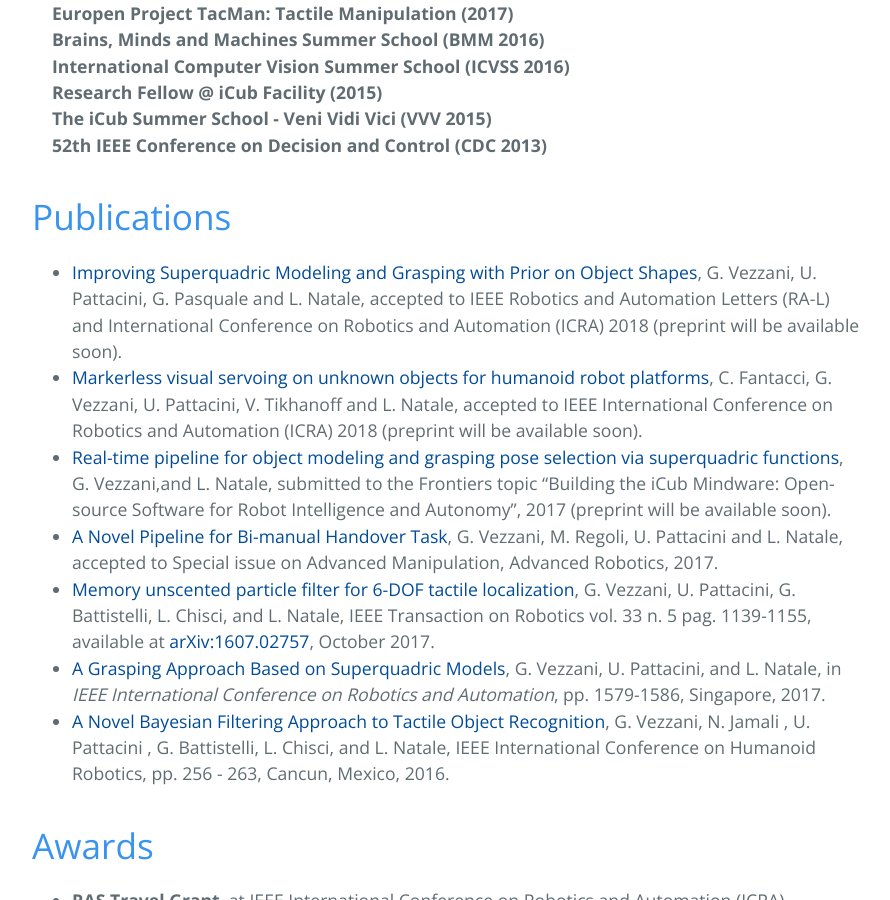
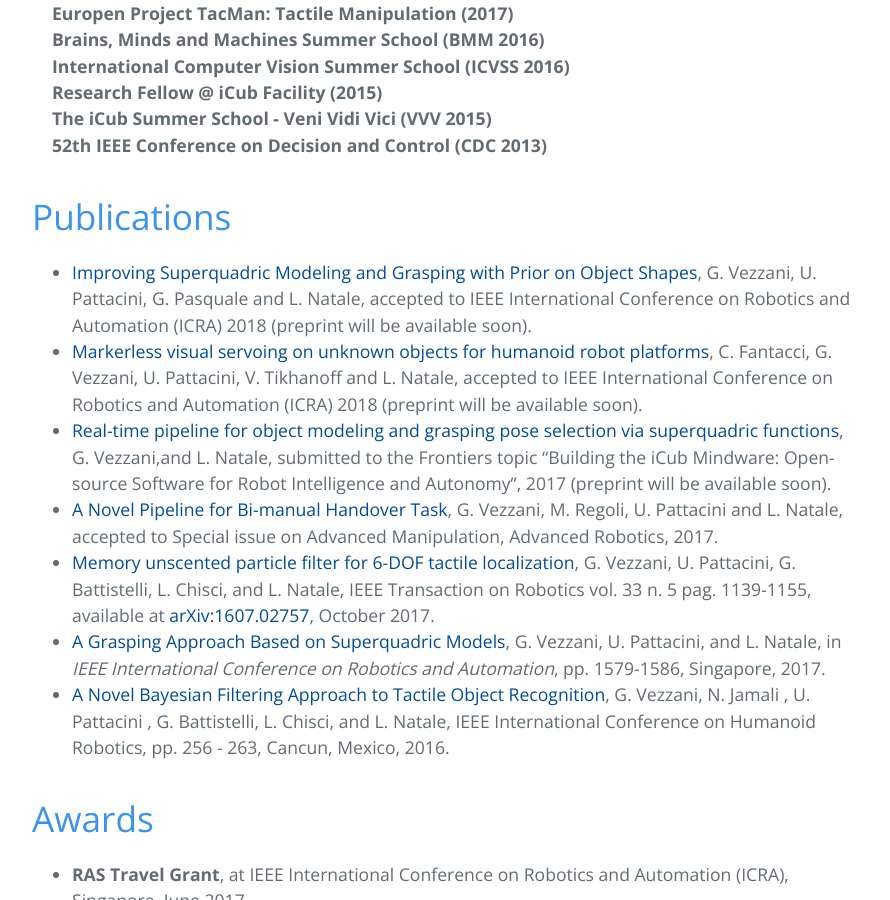
Before and after one commit to giuliavezzani/giuliavezzani_old.github.io, a Jekyll site: the page built from index.md, in a window 1280 px wide and 900 px high, scrolled down 1638 px. Shown: the whole window, without its empty margins (192-1082 px from the left). Built offline with Jekyll 4.4.1, drawn with Linux system fonts in a browser that asks for light colours; our own code applies the rules of GitHub Pages for plain Markdown files.

Commit message:
Update index.md

```diff
--- a/index.md
+++ b/index.md
@@ -95,7 +95,7 @@ advancement of the theory and practice of systems and control.</p>
 
 # Publications
  - [Improving Superquadric Modeling and Grasping with Prior on Object Shapes](grasping2), G. Vezzani, U. Pattacini,
- G. Pasquale and L. Natale, accepted to IEEE Robotics and Automation Letters (RA-L) and International Conference on Robotics and Automation (ICRA) 2018 (preprint will be available soon).
+ G. Pasquale and L. Natale, accepted to IEEE International Conference on Robotics and Automation (ICRA) 2018 (preprint will be available soon).
   - [Markerless visual servoing on unknown objects for humanoid robot platforms](visual-servoing), C. Fantacci, G. Vezzani, U. Pattacini, V. Tikhanoff  and L. Natale, accepted to IEEE International Conference on Robotics and Automation (ICRA) 2018 (preprint will be available soon).
   - [Real-time pipeline for object modeling and grasping pose selection via superquadric functions](frontiers), G. Vezzani,and L. Natale, submitted to the Frontiers topic "Building the iCub Mindware: Open-source Software for Robot Intelligence and Autonomy", 2017 (preprint will be available soon).
  - [A Novel Pipeline for Bi-manual Handover Task](handover), G. Vezzani, M. Regoli, U. Pattacini
```
